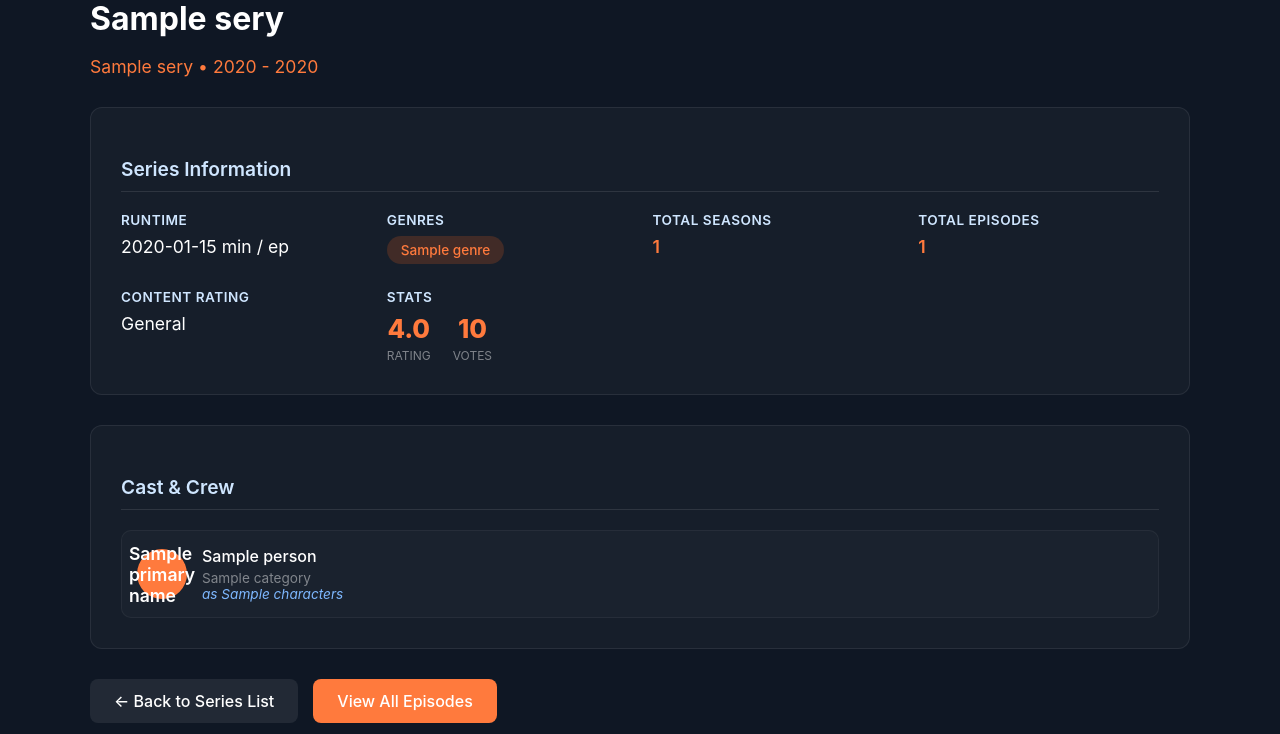
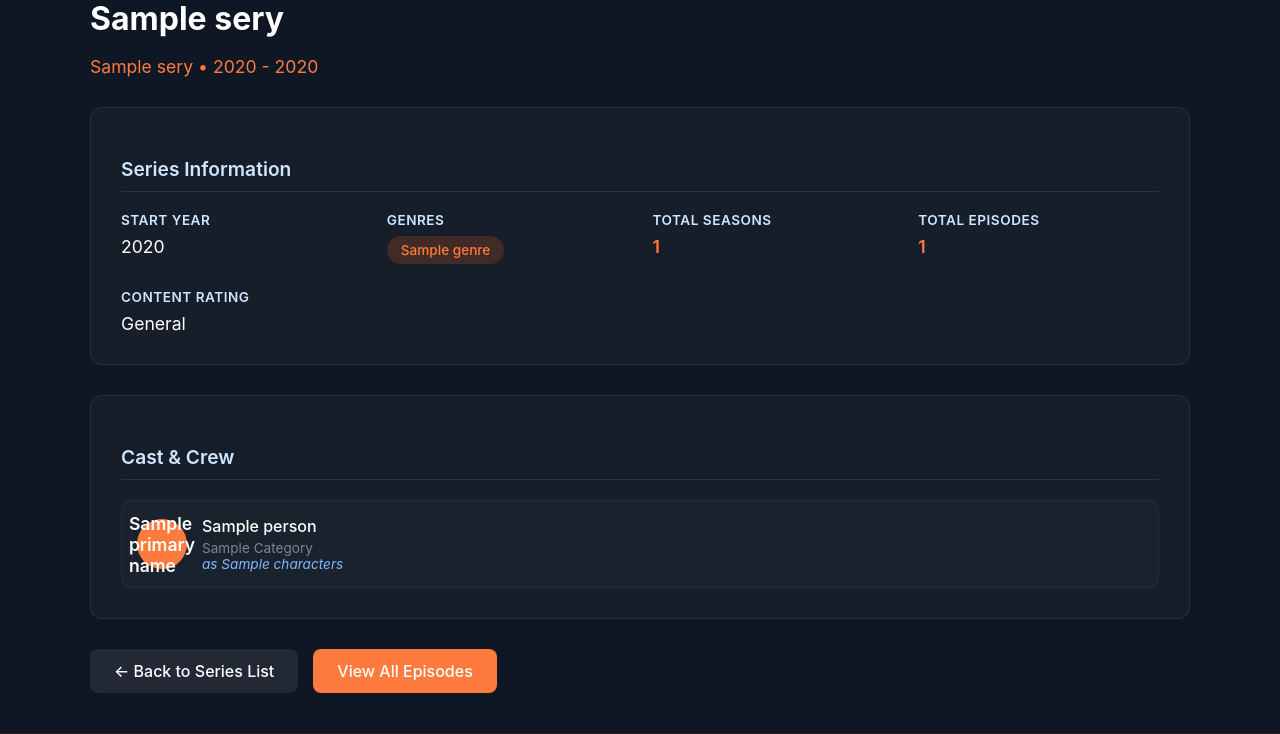
Before and after one commit to farukyo/ituDBSystems_BLG317E_GitHappens, a Flask app: template templates/serie.html in a window 1280 px wide. Shown: the part 198-932 px from the top of the page. Run offline with Flask 3, Linux system fonts and the light colour scheme; the template is opened without the code that fills it: most values are stand-ins (such as "Sample title", 1, 10 or a date in 2020).

Commit message:
year category
year category çalışmıyordu düzeltldi

```diff
--- a/templates/serie.html
+++ b/templates/serie.html
@@ -39,6 +39,10 @@
     .detail-label { color: #cfe6ff; font-size: 0.85rem; font-weight: 600; text-transform: uppercase; letter-spacing: 0.5px; }
     .detail-value { color: #fff; font-size: 1.1rem; }
     .detail-value.highlight { color: var(--accent); font-weight: 600; }
+
+    /* Override movie.css col-runtime for this page - already using Start Year */
+    .col-runtime::before { content: ""; }
+    .detail-grid .col-runtime::before { content: ""; }
 
     .genre-tags { display: flex; flex-wrap: wrap; gap: 8px; }
     .genre-tag {
@@ -105,9 +109,9 @@
         <div class="detail-grid">
 
             <div class="detail-item">
-                <span class="detail-label">Runtime</span>
+                <span class="detail-label">Start Year</span>
                 <span class="detail-value">
-                    {{ series.runtimeMinutes }} min / ep
+                    {{ series.startYear if series.startYear else 'N/A' }}
                 </span>
             </div>
 
@@ -143,28 +147,6 @@
                 </span>
             </div>
 
-            <div class="detail-item">
-                <span class="detail-label">Stats</span>
-                {% if rating %}
-                <div class="movie-stats">
-                    {% if rating.rating %}
-                    <div class="stat-item">
-                        <span class="stat-number">{{ rating.rating | float | round(1) }}</span>
-                        <span class="stat-label">Rating</span>
-                    </div>
-                    {% endif %}
-                    {% if rating.votes %}
-                    <div class="stat-item">
-                        <span class="stat-number">{{ "{:,}".format(rating.votes) }}</span>
-                        <span class="stat-label">Votes</span>
-                    </div>
-                    {% endif %}
-                </div>
-                {% else %}
-                <span class="no-data">No stats available</span>
-                {% endif %}
-            </div>
-
         </div>
     </div>
 
@@ -181,9 +163,9 @@
                     <div class="cast-name">
                         <a href="/celebrities?q={{ person.primaryName }}">{{ person.primaryName }}</a>
                     </div>
-                    <div class="cast-role">{{ person.category }}</div>
-                    {% if person.characters and person.characters != '\\N' %}
-                    <div class="cast-character">as {{ person.characters | replace('[', '') | replace(']', '') | replace('"', '') }}</div>
+                    <div class="cast-role">{{ person.category | title }}</div>
+                    {% if person.characters %}
+                    <div class="cast-character">as {{ person.characters }}</div>
                     {% endif %}
                 </div>
             </div>
```
Also changed, not shown: routes/series_routes.py (+41 -5 lines), templates/series.html (+4 -4 lines).
